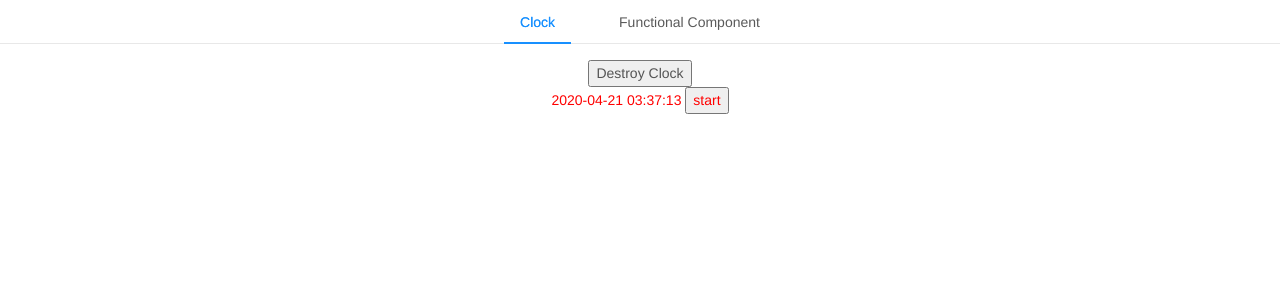
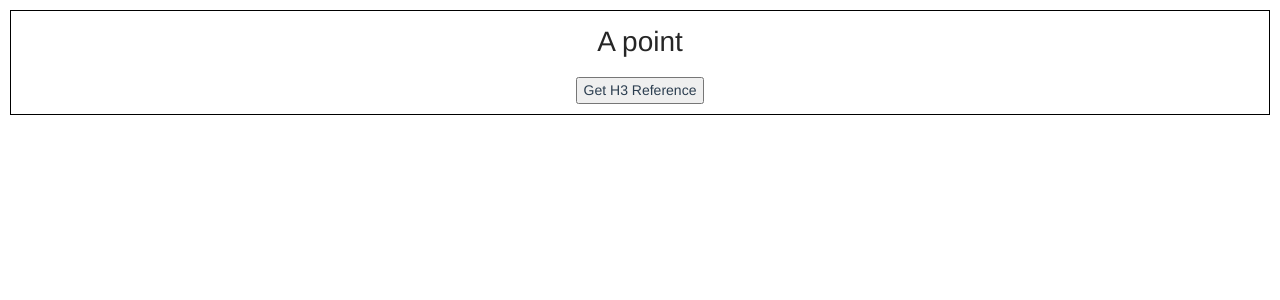
Before and after one commit to tjcchen/vue-practice, a Vue app in the folder vue-demo/: page / in a window 1280 px wide. Shown: the top 300 px of the page. Built offline with nearby package versions, Linux system fonts and the light colour scheme.

Commit message:
Add entry point file for reference example

```diff
--- a/vue-demo/src/main.js
+++ b/vue-demo/src/main.js
@@ -1,15 +1,13 @@
 import Vue from 'vue';
 import antd from "ant-design-vue";
 // import App from './App.vue;
-import Index from './views/hooks/Index.vue';
+import Index from './views/ref/Index.vue';
 import "ant-design-vue/dist/antd.css";
 
 Vue.config.productionTip = false
 
 Vue.use(antd);
 
-Vue.message = 'hellooooo';
-
 new Vue({
   // render: h => h(App),
   render: h => h(Index)
--- /dev/null
+++ b/vue-demo/src/views/ref/ChildrenA.vue
@@ -0,0 +1,23 @@
+<template>
+  <div class="border">
+    <h1>A point</h1>
+    <button @click="() => getH3Ref()">Get H3 Reference</button>
+  </div>
+</template>
+
+
+<script>
+export default {
+  name: 'Index',
+  provide: function() {
+    return {
+
+    }
+  },
+  methods: {
+    getH3Ref: function() {
+      console.log(this.childrenE);
+    }
+  }
+}
+</script>
--- /dev/null
+++ b/vue-demo/src/views/ref/Index.vue
@@ -0,0 +1,36 @@
+<template>
+  <div id="app">
+    <ChildrenA />
+  </div>
+</template>
+
+<script>
+import ChildrenA from './ChildrenA';
+export default {
+  name: 'Index',
+  components: {
+    ChildrenA
+  }
+}
+</script>
+
+<style scoped>
+#app {
+  font-family: "Avenir", Helvetica, Arial, sans-serif;
+  -webkit-font-smoothing: antialiased;
+  -moz-osx-font-smoothing: grayscale;
+  text-align: center;
+  color: #2c3e50;
+}
+.border, .border1, .border2 {
+  border: 1px solid #000;
+  padding: 10px 0;
+  margin: 10px 10px 0;
+}
+.border1 {
+  border-color: #ccc;
+}
+.border2 {
+  border-color: #eee;
+}
+</style>
```
